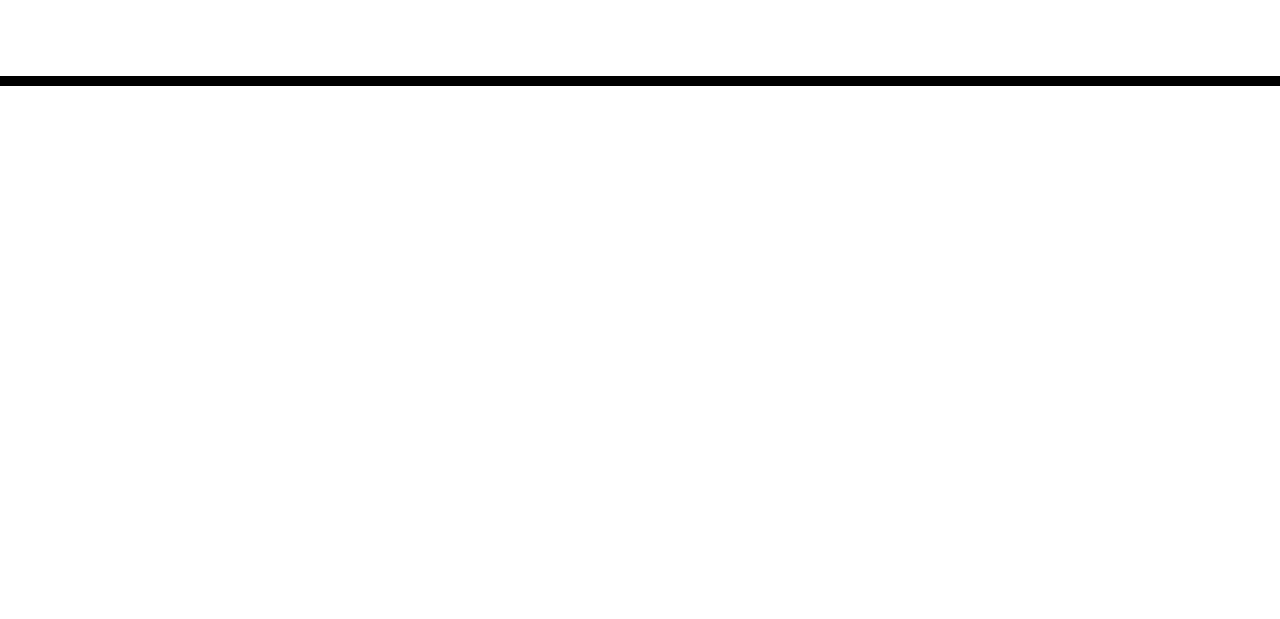
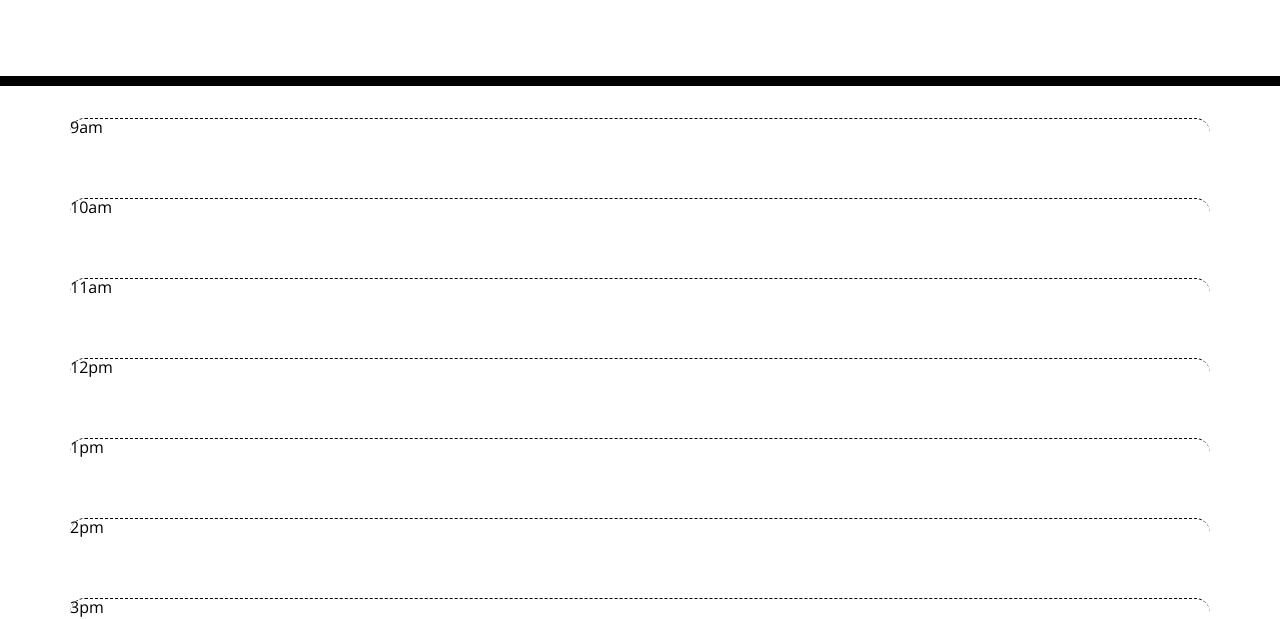
Before and after one commit to JTLaMarre/Day_Planner, a plain HTML site: page index.html in a window 1280 px wide. Shown: the part 182-801 px from the top of the page. Drawn offline with nearby package versions, Linux system fonts and the light colour scheme.

Commit message:
generates hours of day

```diff
--- a/index.html
+++ b/index.html
@@ -29,10 +29,30 @@
       <p id="currentDay" class="lead"></p>
     </header>
     <div class="container">
+
       <!-- Timeblocks go here -->
     </div>
-
     <script src="https://code.jquery.com/jquery-3.4.1.min.js"></script>
     <script src="https://cdnjs.cloudflare.com/ajax/libs/moment.js/2.24.0/moment.min.js"></script>
+<script>
+  // funciton to wrap script in
+$(document).ready(function () {
+// hours of the day
+var hours = ["9am","10am","11am","12pm","1pm","2pm","3pm","4pm","5pm"]
+
+// create divs for the hours
+
+$.each(hours, function(index,value){
+  var div = $('<div>')
+    div.addClass('row hour time-block')
+    div.text(value)
+    div.appendTo('.container')
+})
+
+
+
+// end of doc ready wrapper
+})
+</script>
   </body>
 </html>
```
